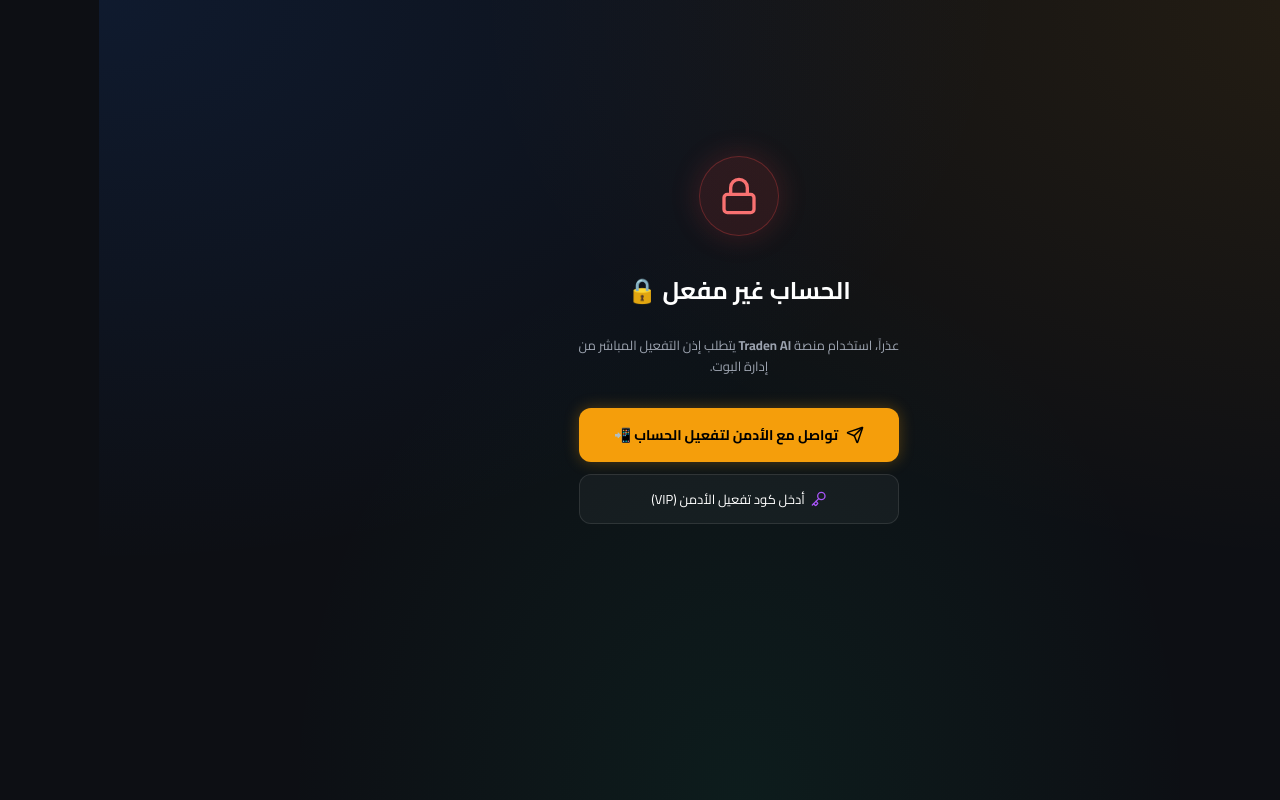
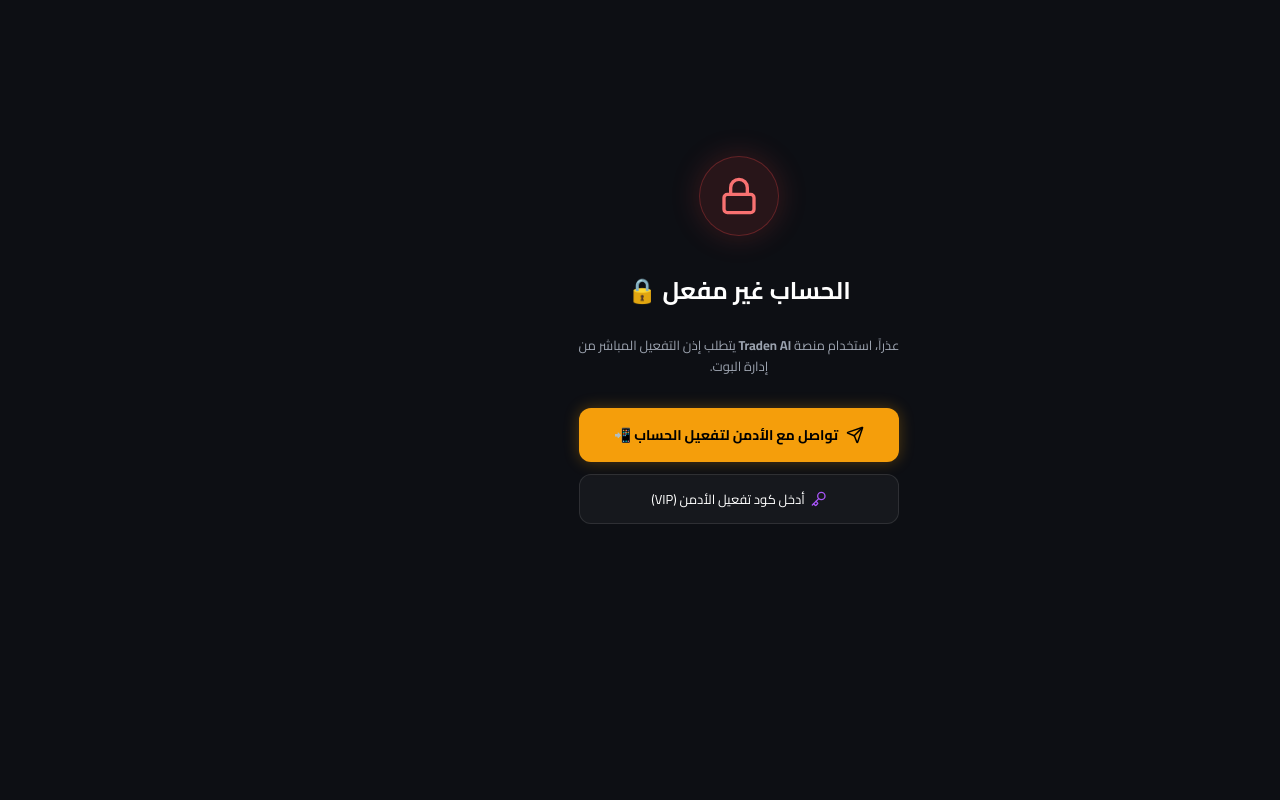
Before and after one commit to ahmeddarkxx1-commits/egx30, a React (Vite) app: page / in a window 1280 px wide. Built offline with nearby package versions, Linux system fonts and the light colour scheme.

Commit message:
Restore original sleek deep dark theme background #0d0f14

```diff
--- a/src/App.css
+++ b/src/App.css
@@ -1,15 +1,15 @@
 @import url('https://fonts.googleapis.com/css2?family=Cairo:wght@400;500;700;800;900&family=Tajawal:wght@400;500;700;900&display=swap');
 
 :root {
-  --bg-dark: #090d16;
-  --bg-card: rgba(22, 27, 34, 0.75);
+  --bg-dark: #0d0f14;
+  --bg-card: rgba(255, 255, 255, 0.03);
   --border-card: rgba(255, 255, 255, 0.08);
   --gold-glow: #f59e0b;
   --emerald-glow: #10b981;
   --blue-glow: #1f6beb;
   --purple-glow: #a855f7;
-  --text-main: #f0f6fc;
-  --text-sub: #8b949e;
+  --text-main: #ffffff;
+  --text-sub: #9ca3af;
 }
 
 * {
@@ -21,13 +21,8 @@
 body {
   margin: 0;
   padding: 0;
-  background-color: var(--bg-dark);
-  background-image:
-    radial-gradient(at 0% 0%, rgba(31, 107, 235, 0.12) 0px, transparent 50%),
-    radial-gradient(at 100% 0%, rgba(245, 158, 11, 0.10) 0px, transparent 50%),
-    radial-gradient(at 50% 100%, rgba(16, 185, 129, 0.08) 0px, transparent 50%);
-  background-attachment: fixed;
-  color: var(--text-main);
+  background-color: #0d0f14;
+  color: #ffffff;
   overflow-x: hidden;
   direction: rtl;
 }
```
